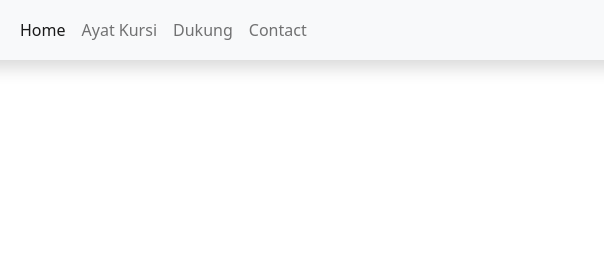
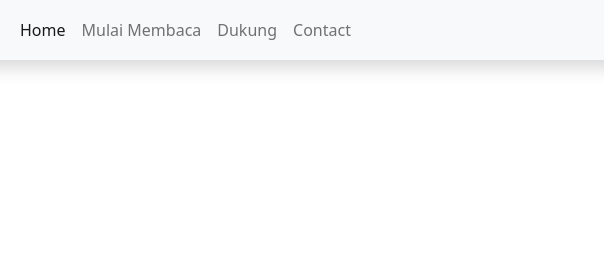
Before and after one commit to yadi-developer/YadIslamic, a plain HTML site: page index.html in a window 1280 px wide. Shown: the top 274 px of the page, 56-660 px from the left. Drawn offline with nearby package versions, Linux system fonts and the light colour scheme; no server answers.

Commit message:
Update index.html

```diff
--- a/index.html
+++ b/index.html
@@ -54,7 +54,7 @@
                 <a class="nav-link active" aria-current="page" href="#">Home</a>
               </li>
               <li class="nav-item">
-                <a class="nav-link" href="#ayat_kursi">Ayat Kursi</a>
+                <a class="nav-link" href="#ayat_kursi">Mulai Membaca</a>
               </li>
               <li class="nav-item">
                 <a class="nav-link" href="https://saweria.co/yadidev">Dukung</a>
```
